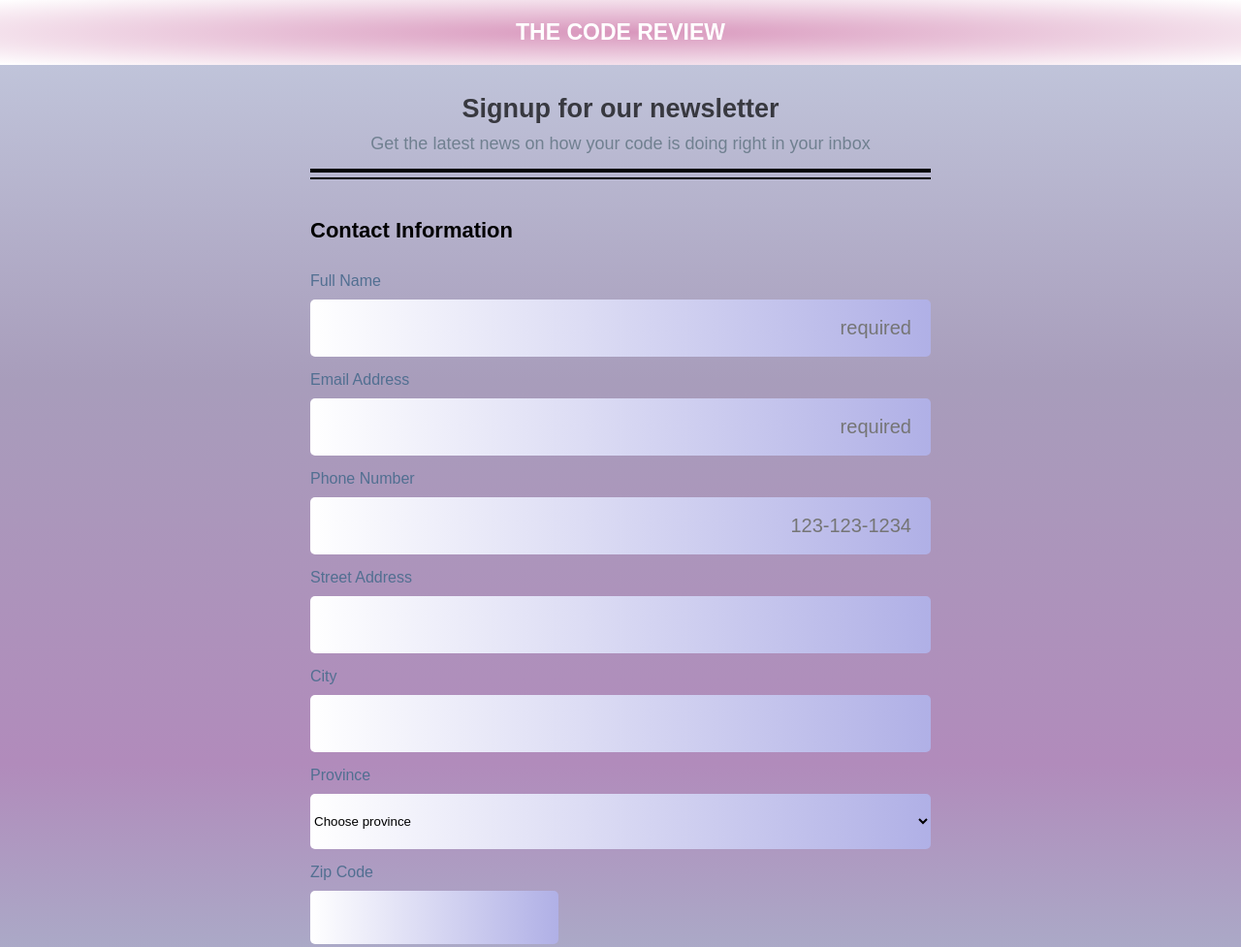
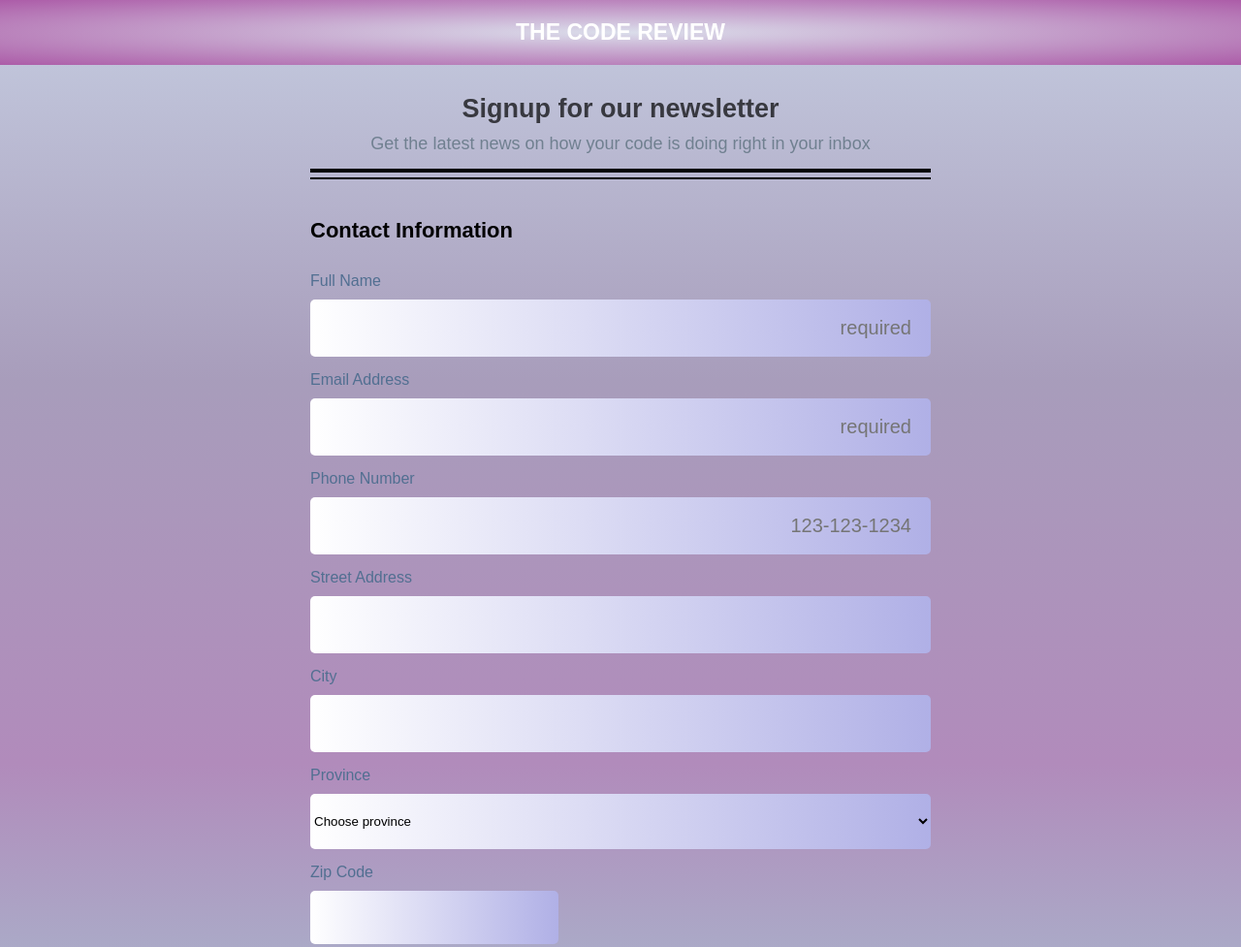
Before and after one commit to sm810403/Techdegree-project-3, a plain HTML site: page index.html in a window 1280 px wide. Shown: the top 977 px of the page at 97% size. Drawn offline with Linux system fonts and the light colour scheme.

Commit message:
little fix
fix some inputs

```diff
--- a/css/styless.css
+++ b/css/styless.css
@@ -17,7 +17,7 @@ header {
     font-size:18px;
 }
 .headline {
-    background: radial-gradient( rgb(216, 150, 188), white);
+    background: radial-gradient(rgba(255, 255, 255, 0.4), rgb(172, 92, 168));
 
     color: white;
     font-size: 23px;
```
